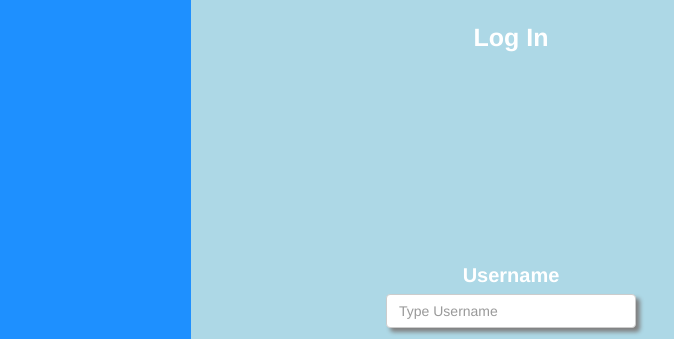
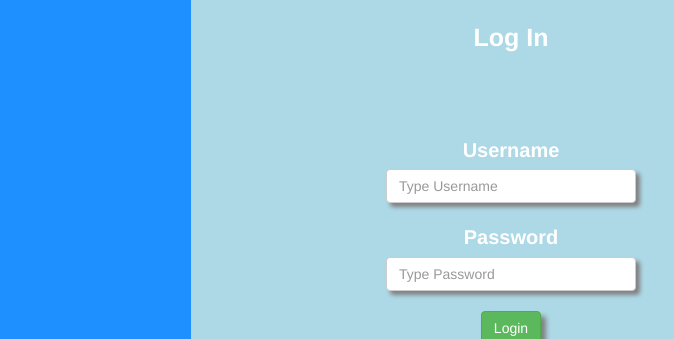
Before and after one commit to Pratham443/The-Math-App, a plain HTML site: page Login.html in a window 1280 px wide. Shown: the top 339 px of the page, 449-1123 px from the left. Drawn offline with nearby package versions, Linux system fonts and the light colour scheme.

Commit message:
Update Login.css

```diff
--- a/Login.css
+++ b/Login.css
@@ -29,7 +29,7 @@ button {
 }
 
 #userlabel {
-    margin-top: 200px;
+    margin-top: 75px;
 }
 
 #error {
```
